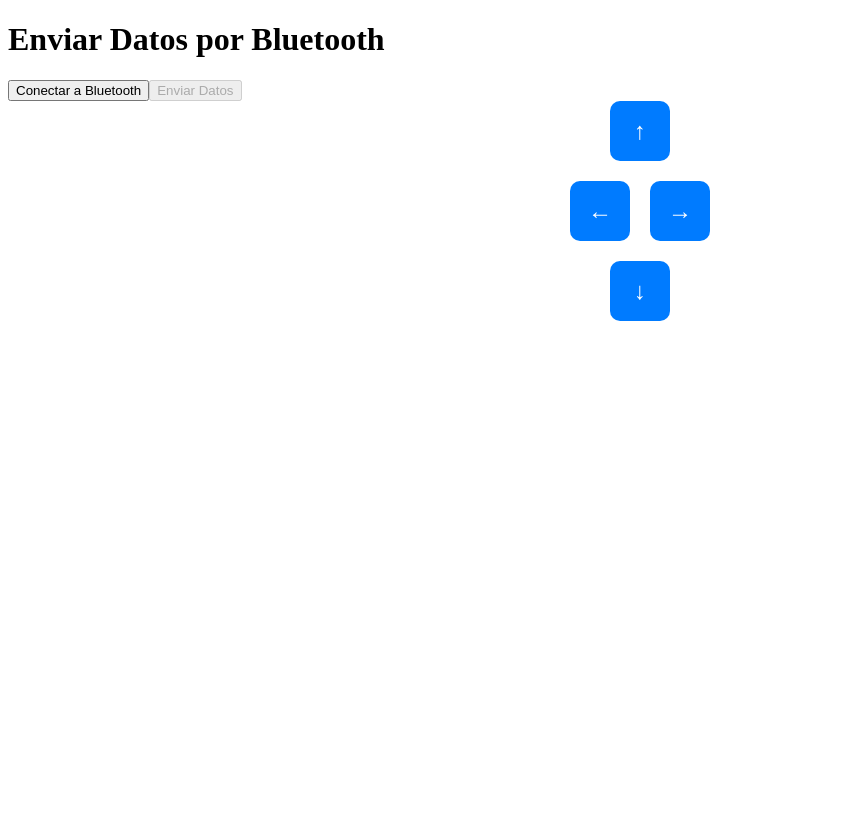
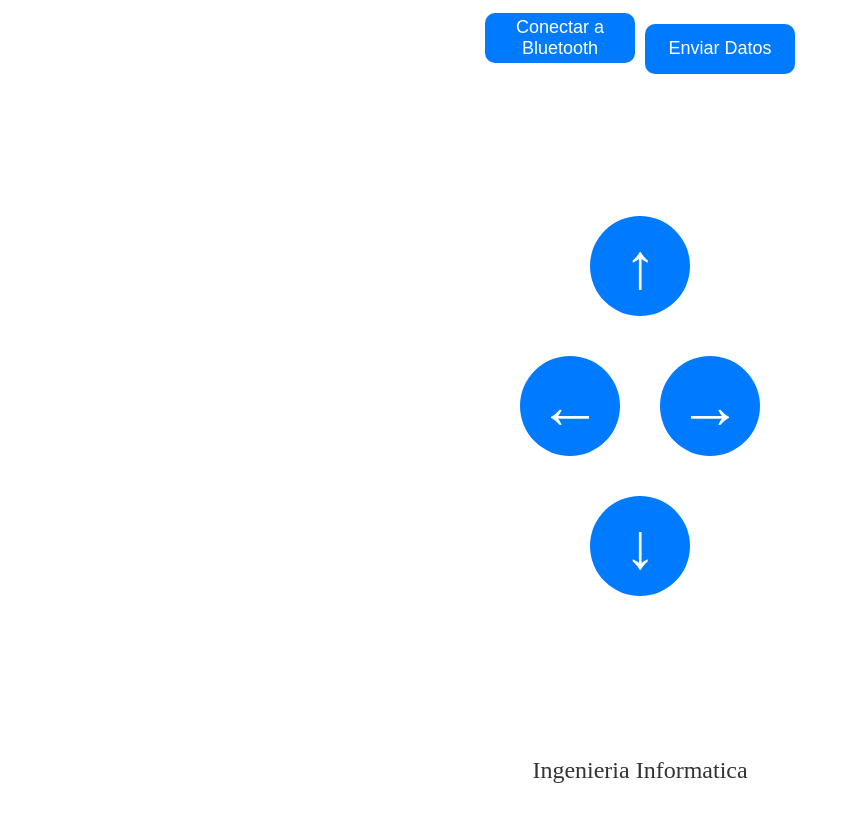
Before and after one commit to eleazarmgil/web-bluetooth-api, an Angular app: page / in a window 1280 px wide. Shown: the whole page, without its empty margins (0-850 px from the left). Built offline with nearby package versions, Linux system fonts and the light colour scheme.

Commit message:
Updated styles

```diff
--- a/src/app/app.component.html
+++ b/src/app/app.component.html
@@ -1,7 +1,8 @@
-<h1>Enviar Datos por Bluetooth</h1>
+<div class="main-container">
+  <div class="connection-container">
     <button (click)="connectToBluetooth()">Conectar a Bluetooth</button>
     <button (click)="sendData()" [disabled]="!connected">Enviar Datos</button>
-
+  </div>
   <div class="controller">
     <button class="button up">↑</button>
     <div class="horizontal-buttons">
@@ -10,3 +11,7 @@
     </div>
     <button class="button down">↓</button>
   </div>
+  <div class="info-container">
+    <p>Ingenieria Informatica</p>
+  </div>
+</div>
--- a/src/app/app.component.scss
+++ b/src/app/app.component.scss
@@ -7,22 +7,23 @@ body {
   margin: 0;
 }
 
-.controller {
+.main-container {
   display: flex;
   flex-direction: column;
   align-items: center;
-  position: relative;
-
-  .horizontal-buttons {
-      display: flex;
   justify-content: center;
-      margin: 10px 0;
+  width: 100%;
+  height: 100vh;
 }
 
-  .button {
-      width: 60px;
-      height: 60px;
-      font-size: 24px;
+.connection-container {
+  margin-bottom: 20px;
+
+  button {
+    width: 150px;
+    height: 50px;
+    font-size: 18px;
+    margin: 5px;
     border: none;
     border-radius: 10px;
     background-color: #007bff;
@@ -33,21 +34,62 @@ body {
     &:hover {
       background-color: #0056b3;
     }
+  }
+}
+
+.controller {
+  display: flex;
+  flex-direction: column;
+  align-items: center;
+  justify-content: center;
+  height: 100%; /* Usar el 100% de la altura disponible */
+  position: relative;
+
+  .horizontal-buttons {
+    display: flex;
+    justify-content: center;
+    margin: 10px 0;
+  }
+
+  .button {
+    width: 15vw; /* Ajustando el ancho a un porcentaje del viewport */
+    height: 15vw; /* Ajustando la altura al mismo porcentaje */
+    max-width: 100px; /* Limitar el ancho máximo */
+    max-height: 100px; /* Limitar la altura máxima */
+    font-size: 5vw; /* Ajustando el tamaño de fuente según el viewport */
+    border: none;
+    border-radius: 50%; /* Haciendo los botones circulares */
+    background-color: #007bff;
+    color: white;
+    cursor: pointer;
+    transition: background-color 0.3s;
+    margin: 10px; /* Espaciado entre botones */
+
+    &:hover {
+      background-color: #0056b3;
+    }
 
     &.up {
-          margin-bottom: 10px;
+      margin-bottom: 20px; /* Espaciado adicional para el botón de arriba */
     }
 
     &.down {
-          margin-top: 10px;
+      margin-top: 20px; /* Espaciado adicional para el botón de abajo */
     }
 
     &.left {
-          margin-right: 10px;
+      margin-right: 20px; /* Espaciado adicional para el botón de izquierda */
     }
 
     &.right {
-          margin-left: 10px;
+      margin-left: 20px; /* Espaciado adicional para el botón de derecha */
     }
   }
 }
+
+.info-container {
+  margin-top: 20px; /* Espaciado superior para separar del controlador */
+  text-align: center; /* Centrar el texto */
+  font-size: 24px; /* Tamaño de fuente para el texto de información */
+  color: #333; /* Color del texto */
+}
```
Lines whose indentation alone changed are shown as unchanged.
